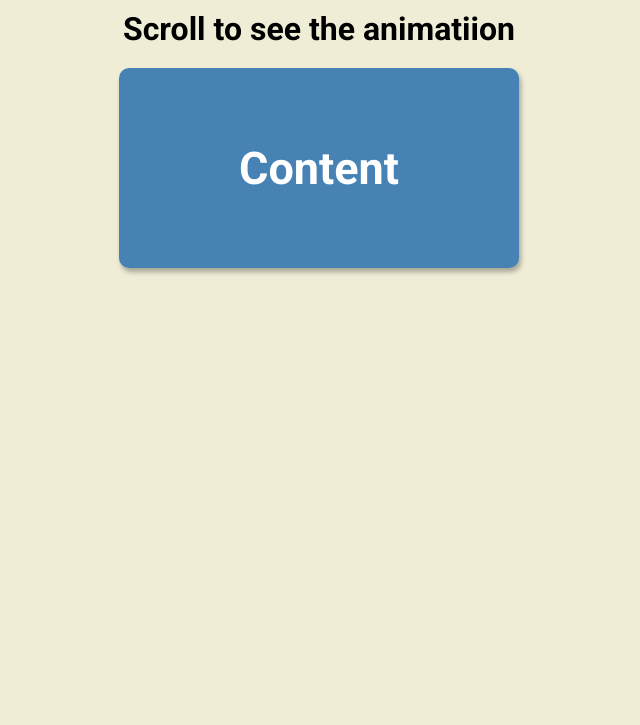
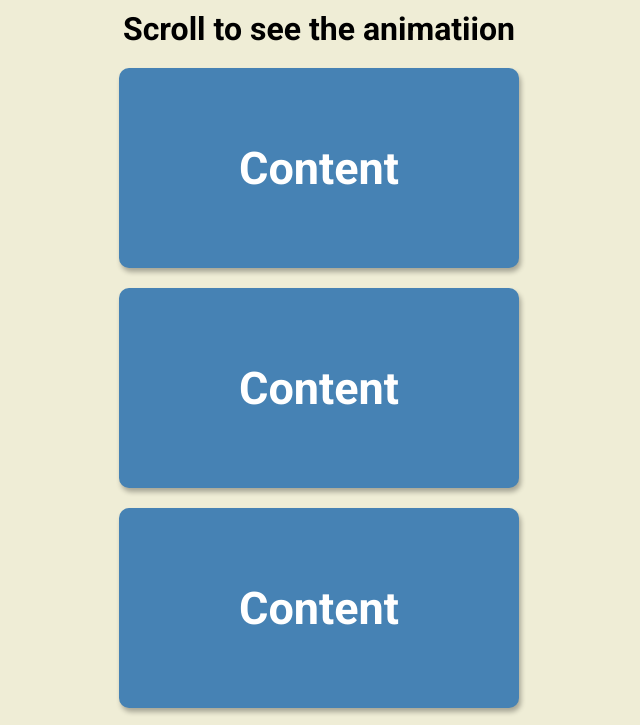
Before and after one commit to gayashan4lk/50projects, a plain HTML site: page 06-scroll-animation/index.html in a window 1280 px wide. Shown: the top 725 px of the page, without its empty margins (321-961 px from the left). Drawn offline with Linux system fonts and the light colour scheme.

Commit message:
js added

```diff
--- a/06-scroll-animation/index.html
+++ b/06-scroll-animation/index.html
@@ -9,7 +9,7 @@
 </head>
 <body>
     <h1>Scroll to see the animatiion</h1>
-    <div class="box show"><h2>Content</h2></div>
+    <div class="box"><h2>Content</h2></div>
     <div class="box"><h2>Content</h2></div>
     <div class="box"><h2>Content</h2></div>
     <div class="box"><h2>Content</h2></div>
--- a/06-scroll-animation/script.js
+++ b/06-scroll-animation/script.js
@@ -0,0 +1,19 @@
+const boxes = document.querySelectorAll(".box");
+
+window.addEventListener("scroll", checkBoxes);
+
+checkBoxes();
+
+function checkBoxes() {
+    const triggerBottom = window.innerHeight / 5 * 4;
+
+    boxes.forEach(box => {
+        const boxTop = box.getBoundingClientRect().top;
+
+        if(boxTop < triggerBottom) {
+            box.classList.add("show");
+        } else {
+            box.classList.remove("show");
+        }
+    });
+}
```
